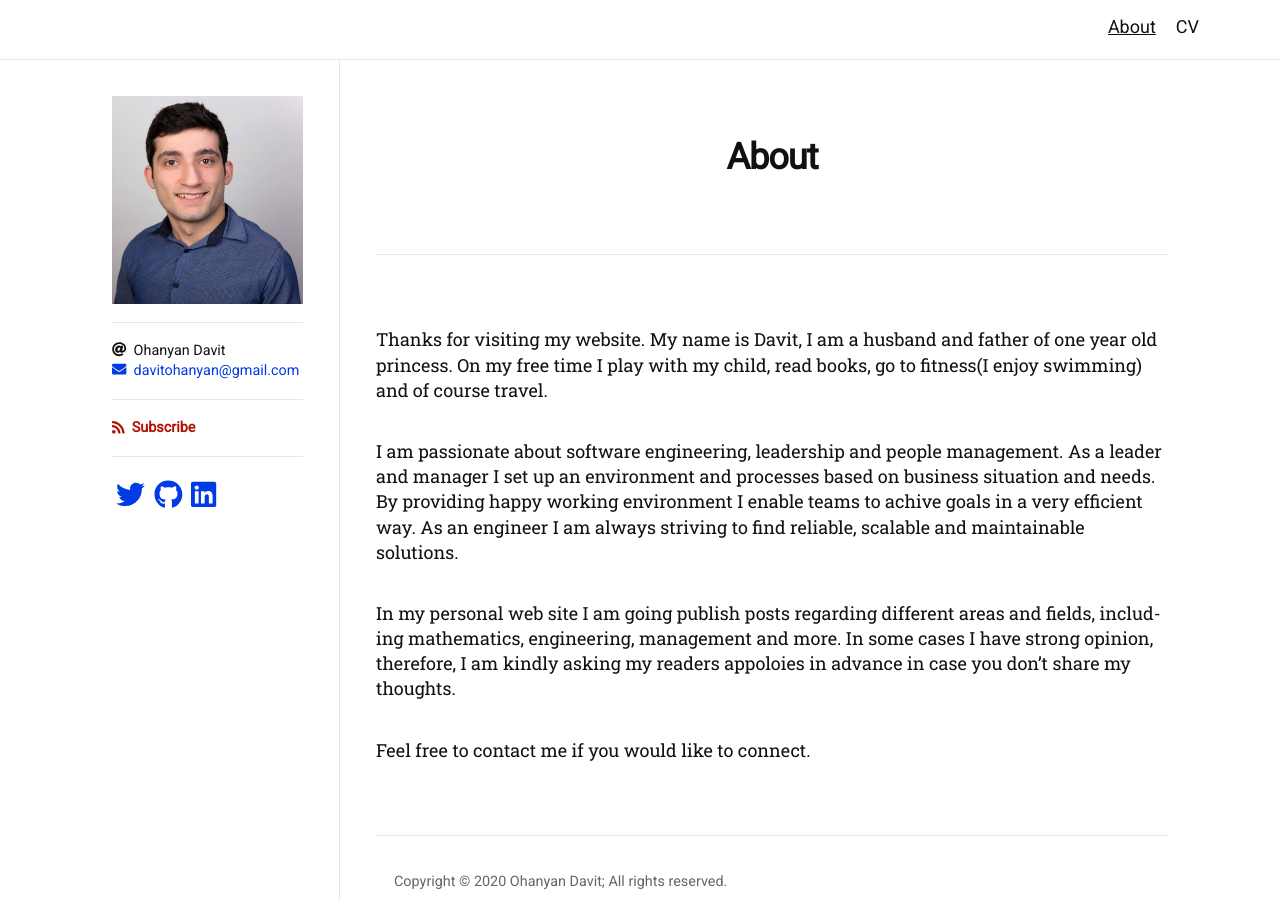
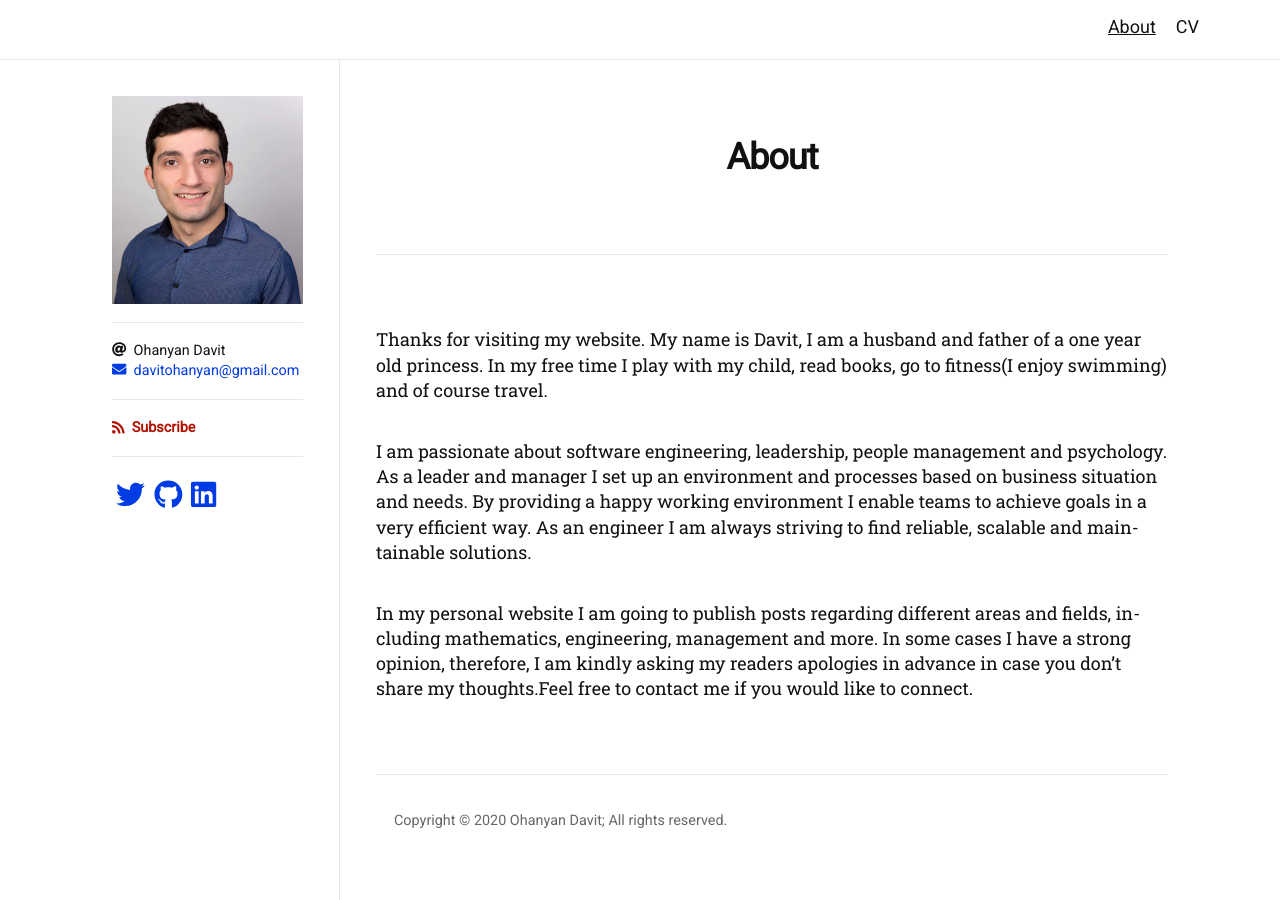
Before and after one commit to OhDavit/ohDavit.github.io, a Jekyll site: the page built from about.md, in a window 1280 px wide. Built offline with Jekyll 4.4.1, drawn with Linux system fonts in a browser that asks for light colours; nearby versions of some CDN libraries; some web fonts are replaced.

Commit message:
improves about page

```diff
--- a/about.md
+++ b/about.md
@@ -4,12 +4,8 @@ title: About
 permalink: /about/
 ---
 
-Thanks for visiting my website. My name is Davit, I am a husband and father of one year old princess.
-On my free time I play with my child, read books, go to fitness(I enjoy swimming) and of course travel.
+Thanks for visiting my website. My name is Davit, I am a husband and father of a one year old princess. In my free time I play with my child, read books, go to fitness(I enjoy swimming) and of course travel.
 
-I am passionate about software engineering, leadership and people management. As a leader and manager I set up an environment and processes based on business situation and needs. By providing happy working environment I enable teams to achive goals in a very efficient way.
-As an engineer I am always striving to find reliable, scalable and maintainable solutions.
+I am passionate about software engineering, leadership, people management and psychology. As a leader and manager I set up an environment and processes based on business situation and needs. By providing a happy working environment I enable teams to achieve goals in a very efficient way. As an engineer I am always striving to find reliable, scalable and maintainable solutions.
 
-In my personal web site I am going publish posts regarding different areas and fields, including mathematics, engineering, management and more. In some cases I have strong opinion, therefore, I am kindly asking my readers appoloies in advance in case you don't share my thoughts.
-
-Feel free to contact me if you would like to connect.
+In my personal website I am going to publish posts regarding different areas and fields, including mathematics, engineering, management and more. In some cases I have a strong opinion, therefore, I am kindly asking my readers apologies in advance in case you don’t share my thoughts.Feel free to contact me if you would like to connect.
```
